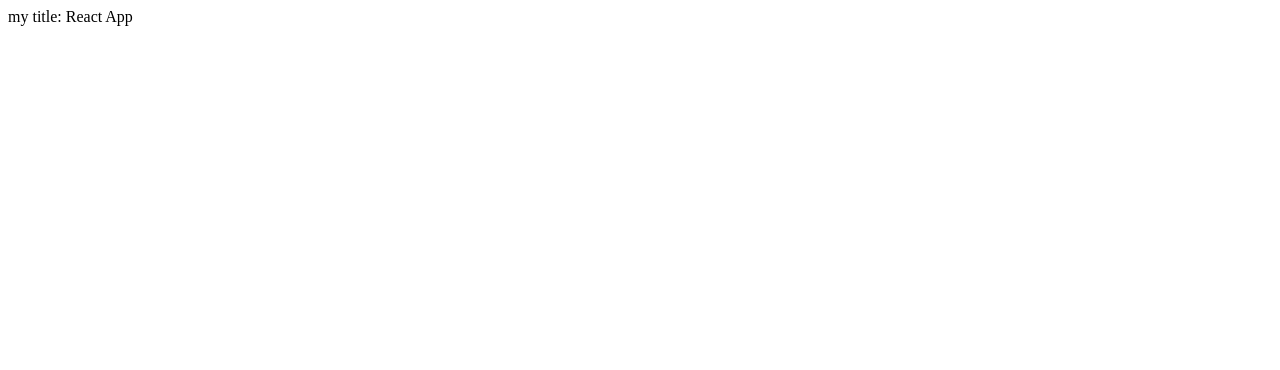
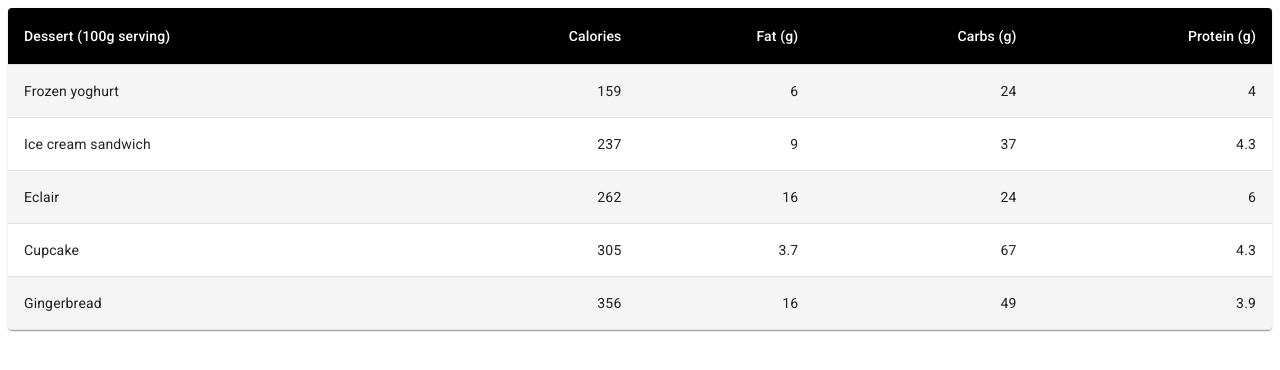
Before and after one commit to krystian886/fullstack-docker-exercise, a React (Create React App) app in the folder frontend/: page / in a window 1280 px wide. Shown: the top 370 px of the page. Built offline with nearby package versions, Linux system fonts and the light colour scheme.

Commit message:
added List component

```diff
--- a/frontend/public/index.html
+++ b/frontend/public/index.html
@@ -27,7 +27,7 @@
       work correctly both with client-side routing and a non-root public URL.
       Learn how to configure a non-root public URL by running `npm run build`.
     -->
-    <title>React App</title>
+    <title>frontend</title>
   </head>
   <body>
     <noscript>You need to enable JavaScript to run this app.</noscript>
--- a/frontend/src/App.tsx
+++ b/frontend/src/App.tsx
@@ -1,13 +1,11 @@
 import React from 'react';
-
-import Header from './components/Header';
+import List from './components/List'
 
 function App() {
   return (
     <>
-      <Header title="my title: React App" />
+      <List/>
     </>
-
   );
 }
 
--- a/frontend/src/components/Header.tsx
+++ /dev/null
@@ -1,16 +0,0 @@
-import React, { ReactElement, FC } from "react";
-
-// define interface to represent component props
-interface Props {
-    title: String
-}
-
-const Header: FC<Props> = ({ title }): ReactElement => {
-    return (
-        <div>
-            {title}
-        </div>
-    );
-};
-
-export default Header;
--- /dev/null
+++ b/frontend/src/components/List.tsx
@@ -0,0 +1,82 @@
+import React from 'react';
+import { withStyles, Theme, createStyles, makeStyles } from '@material-ui/core/styles';
+import Table from '@material-ui/core/Table';
+import TableBody from '@material-ui/core/TableBody';
+import TableCell from '@material-ui/core/TableCell';
+import TableContainer from '@material-ui/core/TableContainer';
+import TableHead from '@material-ui/core/TableHead';
+import TableRow from '@material-ui/core/TableRow';
+import Paper from '@material-ui/core/Paper';
+
+const StyledTableCell = withStyles((theme: Theme) =>
+  createStyles({
+    head: {
+      backgroundColor: theme.palette.common.black,
+      color: theme.palette.common.white,
+    },
+    body: {
+      fontSize: 14,
+    },
+  }),
+)(TableCell);
+
+const StyledTableRow = withStyles((theme: Theme) =>
+  createStyles({
+    root: {
+      '&:nth-of-type(odd)': {
+        backgroundColor: theme.palette.action.hover,
+      },
+    },
+  }),
+)(TableRow);
+
+function createData(name: string, calories: number, fat: number, carbs: number, protein: number) {
+  return { name, calories, fat, carbs, protein };
+}
+
+const rows = [
+  createData('Frozen yoghurt', 159, 6.0, 24, 4.0),
+  createData('Ice cream sandwich', 237, 9.0, 37, 4.3),
+  createData('Eclair', 262, 16.0, 24, 6.0),
+  createData('Cupcake', 305, 3.7, 67, 4.3),
+  createData('Gingerbread', 356, 16.0, 49, 3.9),
+];
+
+const useStyles = makeStyles({
+  table: {
+    minWidth: 700,
+  },
+});
+
+export default function CustomizedTables() {
+  const classes = useStyles();
+
+  return (
+    <TableContainer component={Paper}>
+      <Table className={classes.table} aria-label="customized table">
+        <TableHead>
+          <TableRow>
+            <StyledTableCell>Dessert (100g serving)</StyledTableCell>
+            <StyledTableCell align="right">Calories</StyledTableCell>
+            <StyledTableCell align="right">Fat&nbsp;(g)</StyledTableCell>
+            <StyledTableCell align="right">Carbs&nbsp;(g)</StyledTableCell>
+            <StyledTableCell align="right">Protein&nbsp;(g)</StyledTableCell>
+          </TableRow>
+        </TableHead>
+        <TableBody>
+          {rows.map((row) => (
+            <StyledTableRow key={row.name}>
+              <StyledTableCell component="th" scope="row">
+                {row.name}
+              </StyledTableCell>
+              <StyledTableCell align="right">{row.calories}</StyledTableCell>
+              <StyledTableCell align="right">{row.fat}</StyledTableCell>
+              <StyledTableCell align="right">{row.carbs}</StyledTableCell>
+              <StyledTableCell align="right">{row.protein}</StyledTableCell>
+            </StyledTableRow>
+          ))}
+        </TableBody>
+      </Table>
+    </TableContainer>
+  );
+}
```
